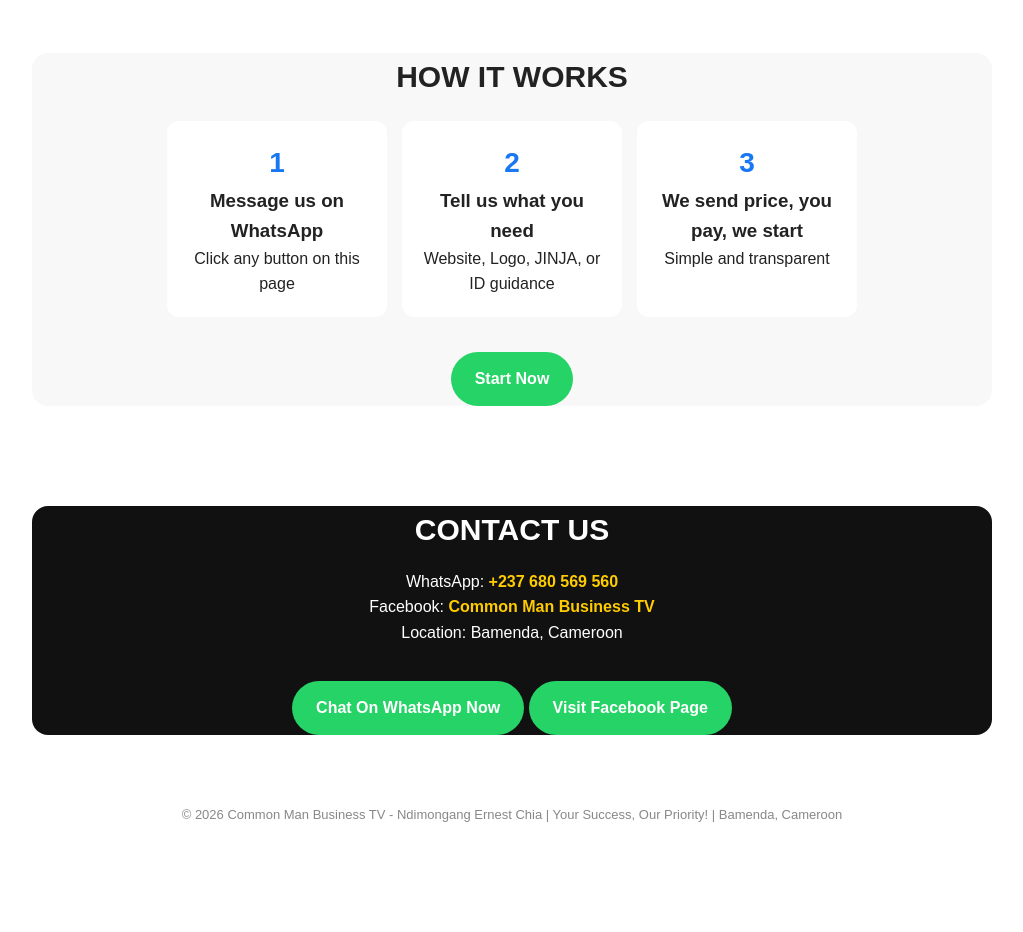
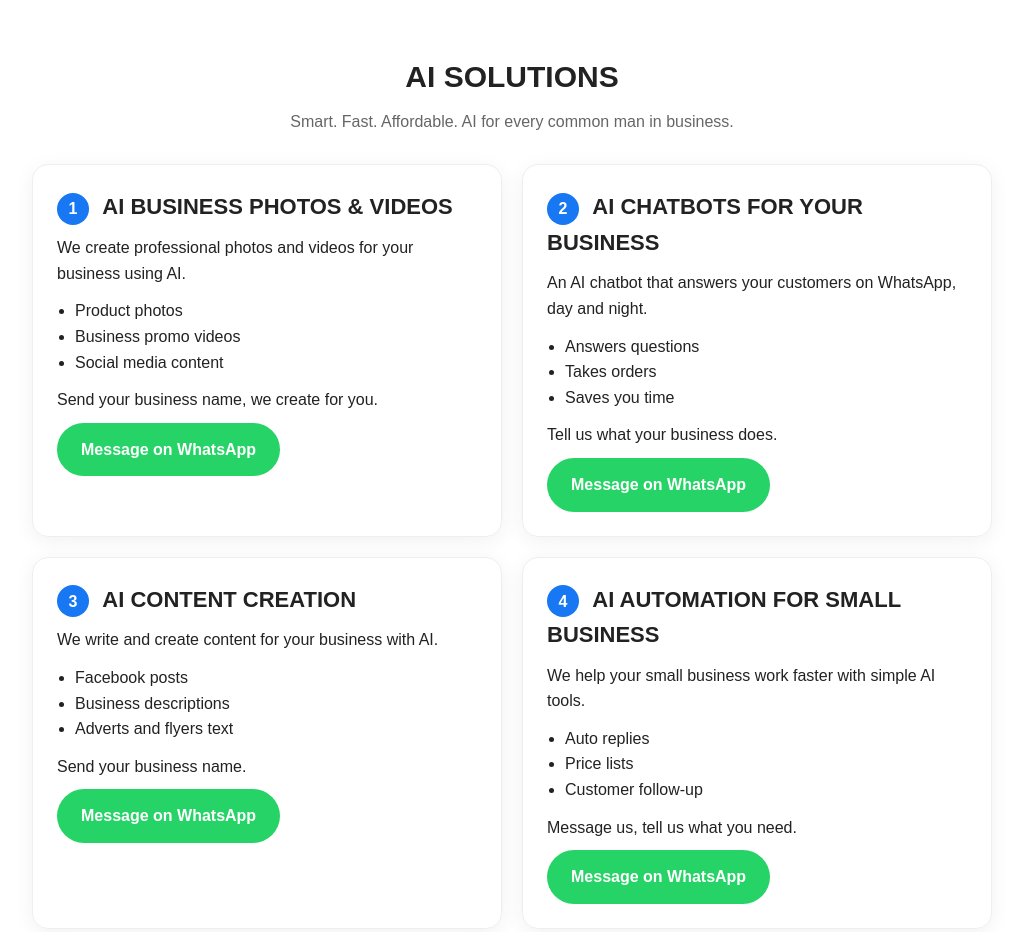
Before and after one commit to fufon237-ai/common-man-business-tv, a plain HTML site: page index.html in a window 1280 px wide. Shown: the part 2131-3063 px from the top of the page, without its empty margins (128-1151 px from the left). Before the commit the page ends 2977 px from the top, so only its background shows below. Drawn offline with Linux system fonts and the light colour scheme.

Commit message:
Enhance index.html with AI solutions section
Added AI solutions section with various AI services for businesses.

```diff
--- a/index.html
+++ b/index.html
@@ -97,6 +97,40 @@ footer{text-align:center;padding:20px;color:#888;font-size:13px}
 </div>
 </div>
 </section>
+  <section id="ai">
+<h2>AI SOLUTIONS</h2>
+<p class="sub">Smart. Fast. Affordable. AI for every common man in business.</p>
+<div class="grid">
+<div class="card">
+<h3><span>1</span> AI BUSINESS PHOTOS & VIDEOS</h3>
+<p>We create professional photos and videos for your business using AI.</p>
+<ul><li>Product photos</li><li>Business promo videos</li><li>Social media content</li></ul>
+<p>Send your business name, we create for you.</p>
+<a class="btn" href="https://wa.me/237680569560?text=Hello%20Common%20Man%20I%20need%20AI%20Photos%20and%20Videos">Message on WhatsApp</a>
+</div>
+<div class="card">
+<h3><span>2</span> AI CHATBOTS FOR YOUR BUSINESS</h3>
+<p>An AI chatbot that answers your customers on WhatsApp, day and night.</p>
+<ul><li>Answers questions</li><li>Takes orders</li><li>Saves you time</li></ul>
+<p>Tell us what your business does.</p>
+<a class="btn" href="https://wa.me/237680569560?text=Hello%20Common%20Man%20I%20need%20an%20AI%20Chatbot">Message on WhatsApp</a>
+</div>
+<div class="card">
+<h3><span>3</span> AI CONTENT CREATION</h3>
+<p>We write and create content for your business with AI.</p>
+<ul><li>Facebook posts</li><li>Business descriptions</li><li>Adverts and flyers text</li></ul>
+<p>Send your business name.</p>
+<a class="btn" href="https://wa.me/237680569560?text=Hello%20Common%20Man%20I%20need%20AI%20Content">Message on WhatsApp</a>
+</div>
+<div class="card">
+<h3><span>4</span> AI AUTOMATION FOR SMALL BUSINESS</h3>
+<p>We help your small business work faster with simple AI tools.</p>
+<ul><li>Auto replies</li><li>Price lists</li><li>Customer follow-up</li></ul>
+<p>Message us, tell us what you need.</p>
+<a class="btn" href="https://wa.me/237680569560?text=Hello%20Common%20Man%20I%20need%20AI%20Automation">Message on WhatsApp</a>
+</div>
+</div>
+  </section>
 <section><div class="how">
 <h2>HOW IT WORKS</h2>
 <div class="steps">
```
